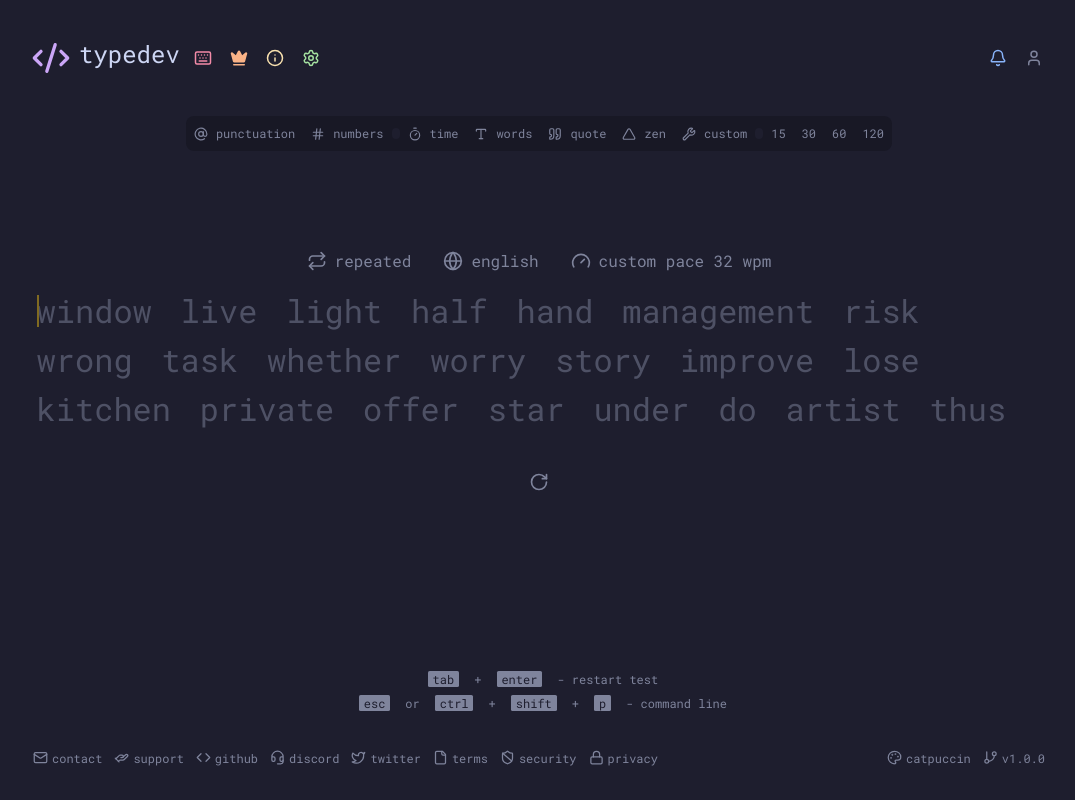
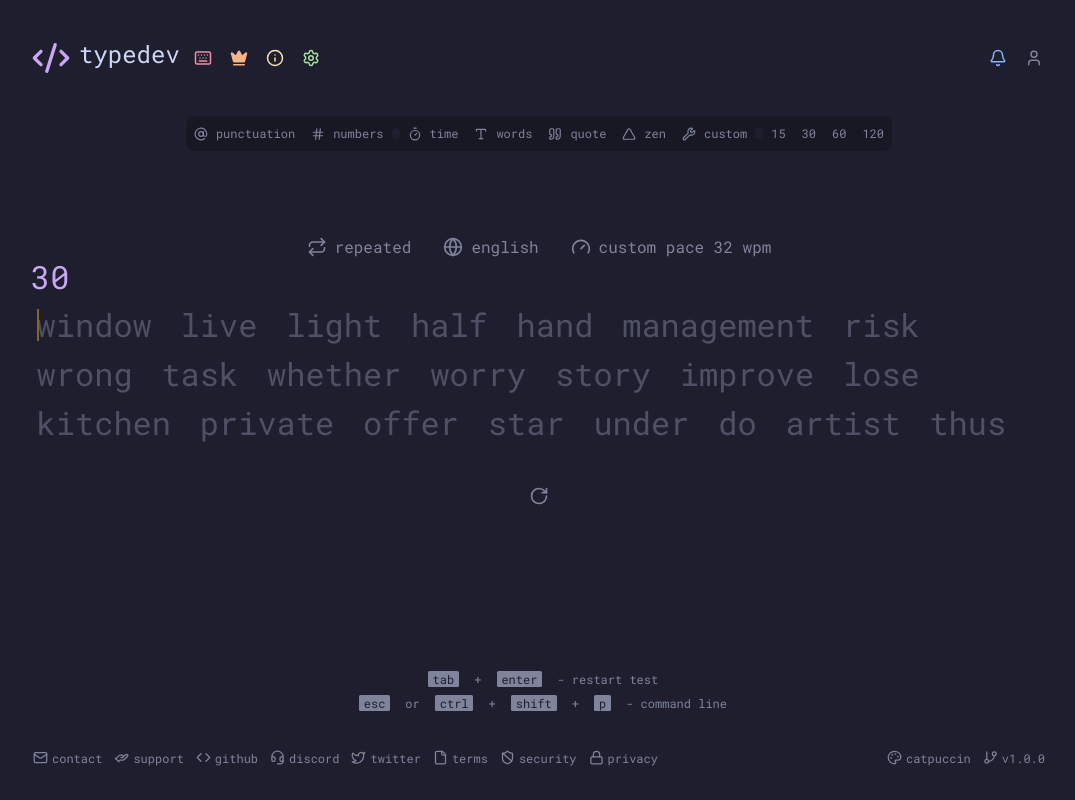
Before and after one commit to Tecu23/typedev, a React (Vite) app: page / in a window 1280 px wide. Shown: the whole page, without its empty margins (101-1176 px from the left). Built offline with nearby package versions, Linux system fonts and the light colour scheme.

Commit message:
add timer

```diff
--- a/src/components/TypingTest.tsx
+++ b/src/components/TypingTest.tsx
@@ -40,6 +40,12 @@ const TypingTest = (props: Props) => {
           {"custom pace 32 wpm"}
         </button>
       </div>
+      <div id="liveStatsMini" className="col-[full-width] flex justify-start -mt-5 ml-1 text-main text-[2rem]">
+        <div className="time">30</div>
+        <div className="speed hidden">0</div>
+        <div className="acc hidden">100%</div>
+        <div className="burst hidden">0</div>
+      </div>
       <WordsContainer words={wordArray} />
       <button
         id="restart_button"
```
